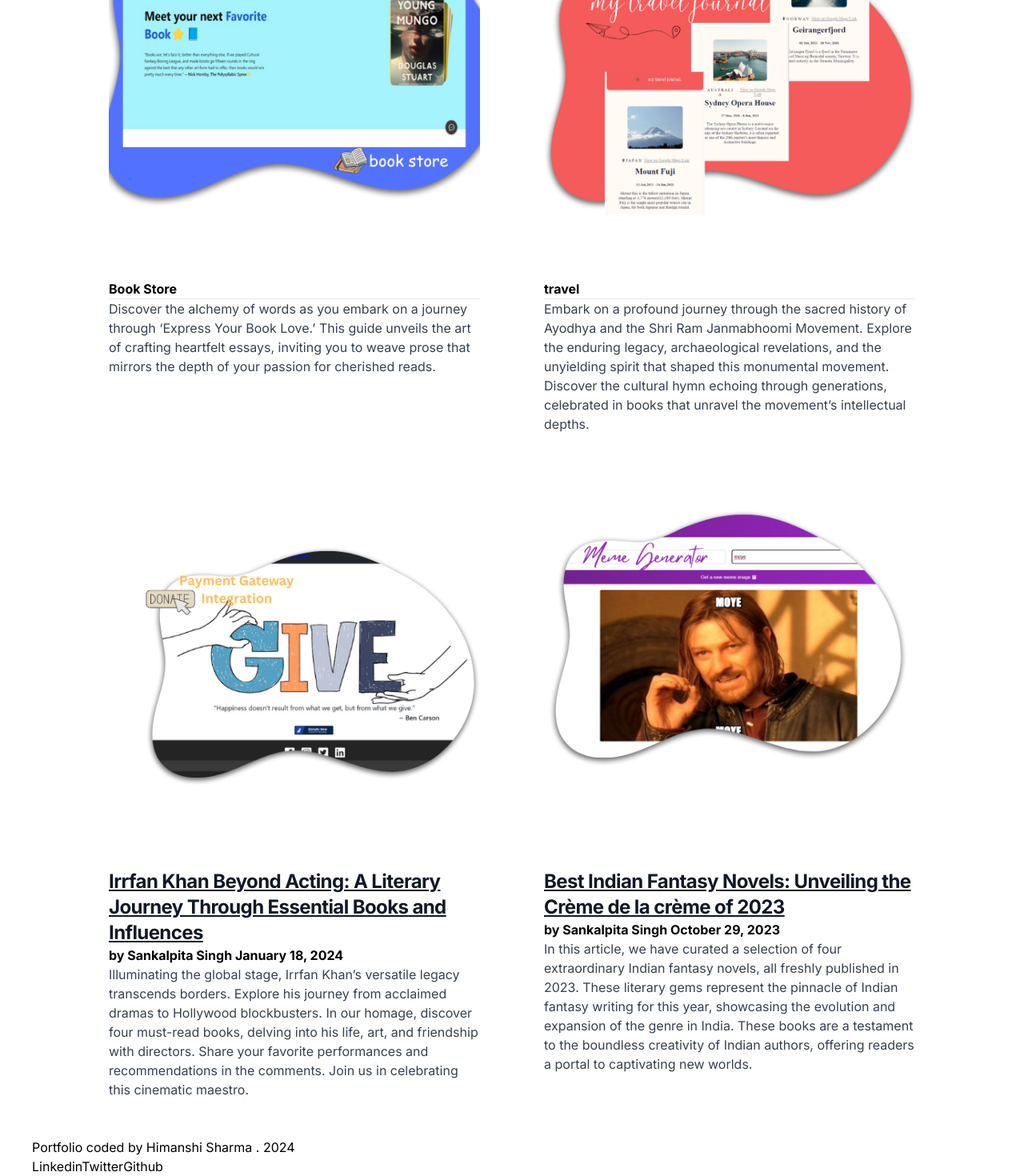
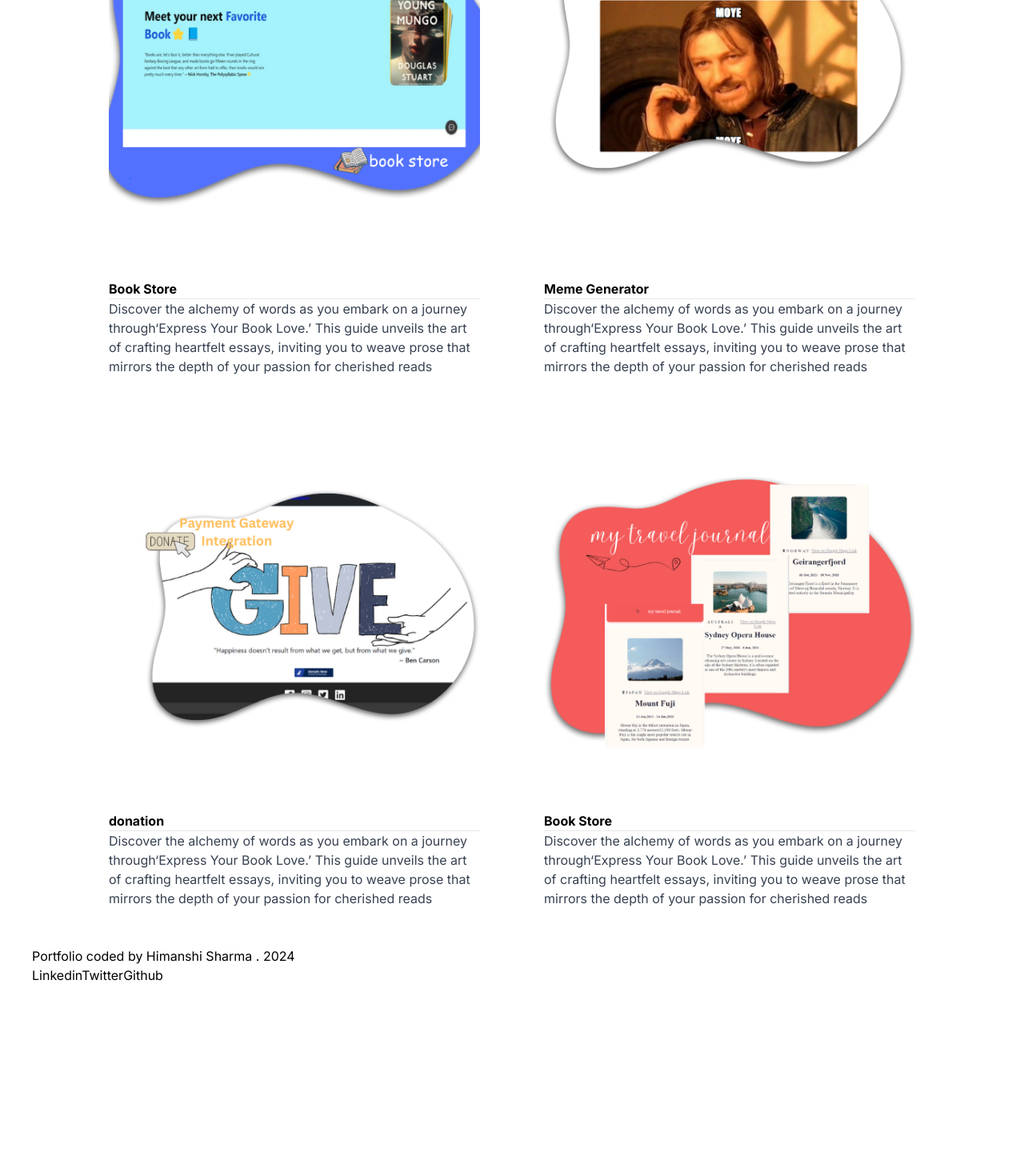
Before and after one commit to himanshi-sharma-123/my-portfolio, a Next.js app: page / in a window 1280 px wide. Shown: the part 883-2353 px from the top of the page at 80% size. After the commit the page ends 2114 px from the top, so only its background shows below. Built offline with nearby package versions, Linux system fonts and the light colour scheme.

Commit message:
hero animation and project details page

```diff
--- /dev/null
+++ b/src/app/about/page.jsx
@@ -0,0 +1,7 @@
+import React from "react";
+
+function About() {
+  return <div>About</div>;
+}
+
+export default About;
--- a/src/app/page.js
+++ b/src/app/page.js
@@ -1,13 +1,50 @@
 import Image from "next/image";
 import { Card } from "flowbite-react";
 import Link from "next/link";
+import styles from "./page.module.css";
 
 export default function Home() {
+  const projects = [
+    {
+      id: 1,
+      image: "/book store.png",
+      title: "Book Store",
+      description:
+        "Discover the alchemy of words as you embark on a journey through‘Express Your Book Love.’ This guide unveils the art of crafting heartfelt essays, inviting you to weave prose that mirrors the depth of your passion for cherished reads",
+    },
+    {
+      id: 2,
+      image: "/book store (1).png",
+      title: "Meme Generator",
+      description:
+        "Discover the alchemy of words as you embark on a journey through‘Express Your Book Love.’ This guide unveils the art of crafting heartfelt essays, inviting you to weave prose that mirrors the depth of your passion for cherished reads",
+    },
+    {
+      id: 3,
+      image: "/Payment Gateway Integration.png",
+      title: "donation",
+      description:
+        "Discover the alchemy of words as you embark on a journey through‘Express Your Book Love.’ This guide unveils the art of crafting heartfelt essays, inviting you to weave prose that mirrors the depth of your passion for cherished reads",
+    },
+    {
+      id: 4,
+      image: "/my travel journal.png",
+      title: "Book Store",
+      description:
+        "Discover the alchemy of words as you embark on a journey through‘Express Your Book Love.’ This guide unveils the art of crafting heartfelt essays, inviting you to weave prose that mirrors the depth of your passion for cherished reads",
+    },
+  ];
   return (
     <div className="flex flex-col">
       <div className="flex flex-col md:flex-row">
         <div className="flex md:ml-10 mt-3.5 md:mt-0">
-          <Image src={"/hero.avif"} width={2000} height={2000} />
+          <Image
+            src={"/hero.avif"}
+            width={2000}
+            height={2000}
+            alt="image"
+            className={styles.img}
+          />
         </div>
         <div className="flex flex-col md:ml-4 mt-5 md:mt-0">
           <div className="text-3xl mt-10 md:text-5xl md:mt-20 sm:text-3xl">
@@ -24,116 +61,28 @@ export default function Home() {
       <div className="mt-28 px-4 lg:px-24">
         <h1 className="text-5xl font-bold text-center">Projects</h1>
         <div className="grid gap-20 my-12 lg:grid-cols-2 sm:grid-cols-2 md:grid-cols-3 grid-cols-1">
-          <Card className="w-full hover:scale-110 duration-500 cursor-pointer">
+          {projects.map((project, id) => (
+            <Link href={`/projects/${project.id}`} key={project.id}>
+              <Card
+                className="w-full hover:scale-110 duration-500 cursor-pointer"
+                key={project.id}
+              >
                 <Image
-              src="/book store.png"
+                  src={project.image}
                   alt="book store"
                   width={500}
                   height={300}
                 />
-            <h6 className="font-bold">Book Store</h6>
+                <h6 className="font-bold">{project.title}</h6>
                 <hr />
                 <p className="font-normal text-gray-700 dark:text-gray-400">
-              Discover the alchemy of words as you embark on a journey through
-              ‘Express Your Book Love.’ This guide unveils the art of crafting
-              heartfelt essays, inviting you to weave prose that mirrors the
-              depth of your passion for cherished reads.
+                  {project.description}
                 </p>
               </Card>
-          <Card className="w-full hover:scale-110 duration-500 cursor-pointer">
-            <Image
-              src="/my travel journal.png"
-              alt="travel"
-              width={500}
-              height={500}
-            />
-            <h6 className="font-bold">travel</h6>
-            <hr />
-            <p className="font-normal text-gray-700 dark:text-gray-400">
-              Embark on a profound journey through the sacred history of Ayodhya
-              and the Shri Ram Janmabhoomi Movement. Explore the enduring
-              legacy, archaeological revelations, and the unyielding spirit that
-              shaped this monumental movement. Discover the cultural hymn
-              echoing through generations, celebrated in books that unravel the
-              movement’s intellectual depths.
-            </p>
-          </Card>
-          <Card className="w-full hover:scale-110 duration-500 cursor-pointer">
-            <Image
-              src="/Payment Gateway Integration.png"
-              alt="donation"
-              width={500}
-              height={500}
-            />
-            <Link href="https://www.bookgeeks.in/irrfan-khan-books-beyond-acting/">
-              <h5 className="text-2xl font-bold tracking-tight text-gray-900 dark:text-white text-decoration-line: underline">
-                Irrfan Khan Beyond Acting: A Literary Journey Through Essential
-                Books and Influences
-              </h5>
             </Link>
-            <h6 className="font-bold">
-              by Sankalpita Singh <span>January 18, 2024</span>
-            </h6>
-            <p className="font-normal text-gray-700 dark:text-gray-400">
-              Illuminating the global stage, Irrfan Khan’s versatile legacy
-              transcends borders. Explore his journey from acclaimed dramas to
-              Hollywood blockbusters. In our homage, discover four must-read
-              books, delving into his life, art, and friendship with directors.
-              Share your favorite performances and recommendations in the
-              comments. Join us in celebrating this cinematic maestro.{" "}
-            </p>
-          </Card>
-          <Card className="w-full hover:scale-110 duration-500 cursor-pointer">
-            <Image
-              src="/book store (1).png"
-              alt="meme generator"
-              width={500}
-              height={500}
-            />
-            <Link href="https://www.bookgeeks.in/indian-fantasy-novels-unveiling-the-creme-de-la-creme-of-2023/">
-              <h5 className="text-2xl font-bold tracking-tight text-gray-900 dark:text-white text-decoration-line: underline">
-                Best Indian Fantasy Novels: Unveiling the Crème de la crème of
-                2023
-              </h5>
-            </Link>
-            <h6 className="font-bold">
-              by Sankalpita Singh <span>October 29, 2023</span>
-            </h6>
-            <p className="font-normal text-gray-700 dark:text-gray-400">
-              In this article, we have curated a selection of four extraordinary
-              Indian fantasy novels, all freshly published in 2023. These
-              literary gems represent the pinnacle of Indian fantasy writing for
-              this year, showcasing the evolution and expansion of the genre in
-              India. These books are a testament to the boundless creativity of
-              Indian authors, offering readers a portal to captivating new
-              worlds.{" "}
-            </p>
-          </Card>
+          ))}
         </div>
       </div>
     </div>
   );
 }
-
-// import Image from "next/image";
-
-// export default function Home() {
-//   return (
-//     <div className="flex">
-//       <div className="flex ml-10 -mt-3.5">
-//         <Image src={"/hero.avif"} width={2000} height={2000} />
-//       </div>
-//       <div className="flex flex-col">
-//         <div className="text-5xl mt-20">
-//           Hey, this is Himanshi Sharma, a full stack developer currently
-//           pursuing B.Tech at GGSPIU
-//         </div>
-//         <div className="ml-19 mt-5">
-//           <button className="bg-white border-2 border-black hover:bg-black hover:text-white hover:border-white py-4 px-6 rounded-full mb-2 md:mb-0 md:mr-4 mt-5">
-//             Wanna chat?
-//           </button>
-//         </div>
-//       </div>
-//     </div>
-//   );
-// }
--- /dev/null
+++ b/src/app/page.module.css
@@ -0,0 +1,13 @@
+.img {
+  object-fit: contain;
+  animation: move 2s infinite ease alternate;
+}
+
+@keyframes move {
+  from {
+    transform: translateY(-10px);
+  }
+  to {
+    transform: translateY(10px);
+  }
+}
--- /dev/null
+++ b/src/app/projects/[id]/page.jsx
@@ -0,0 +1,50 @@
+"use client";
+import Image from "next/image";
+import { useRouter } from "next/navigation";
+
+const details = [
+  {
+    id: 1,
+    image: "/book store.png",
+    title: "Book Store",
+    description:
+      "Discover the alchemy of words as you embark on a journey through‘Express Your Book Love.’ This guide unveils the art of crafting heartfelt essays, inviting you to weave prose that mirrors the depth of your passion for cherished reads",
+  },
+  {
+    id: 2,
+    image: "/book store (1).png",
+    title: "Meme Generator",
+    description:
+      "Discover the alchemy of words as you embark on a journey through‘Express Your Book Love.’ This guide unveils the art of crafting heartfelt essays, inviting you to weave prose that mirrors the depth of your passion for cherished reads",
+  },
+  {
+    id: 3,
+    image: "/Payment Gateway Integration.png",
+    title: "donation",
+    description:
+      "Discover the alchemy of words as you embark on a journey through‘Express Your Book Love.’ This guide unveils the art of crafting heartfelt essays, inviting you to weave prose that mirrors the depth of your passion for cherished reads",
+  },
+  {
+    id: 4,
+    image: "/my travel journal.png",
+    title: "Book Store",
+    description:
+      "Discover the alchemy of words as you embark on a journey through‘Express Your Book Love.’ This guide unveils the art of crafting heartfelt essays, inviting you to weave prose that mirrors the depth of your passion for cherished reads",
+  },
+];
+
+function ProjectDetail({ params }) {
+  const router = useRouter();
+  const detail = details.find((d) => d.id == params.id);
+  return (
+    <div>
+      <div>
+        <Image src={detail.image} alt="" width={500} height={500} />
+        <h1>{detail.title}</h1>
+        <p>{detail.description}</p>
+      </div>
+    </div>
+  );
+}
+
+export default ProjectDetail;
```
Lines whose indentation alone changed are shown as unchanged.
